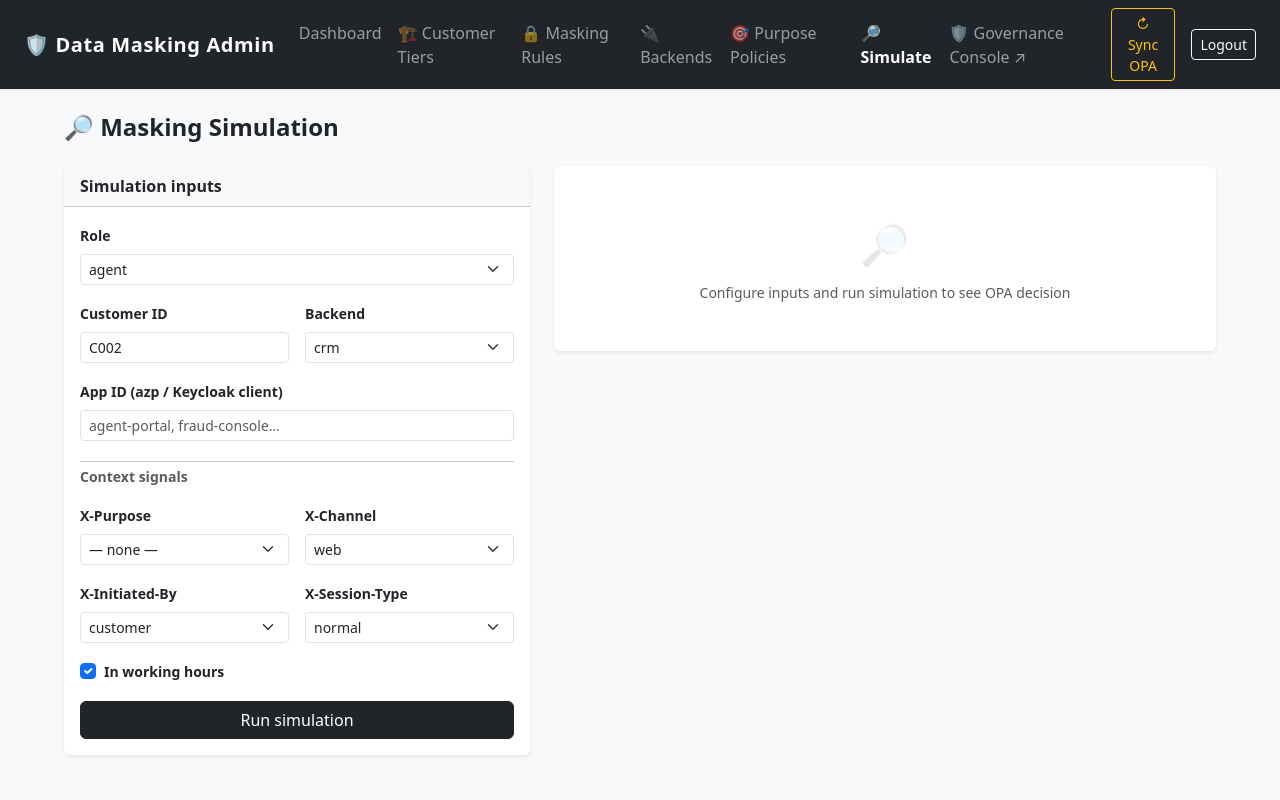
After one commit to sorhoho/Data-Masking, a Flask app: page /simulate in a window 1280 px wide. The commit adds this page. Run offline with Flask 3, Linux system fonts and the light colour scheme; the visitor is signed in with stand-in values (Sample User, id 1); some libraries are stand-ins or nearby versions.

Commit message:
Add purpose-driven masking (#3) and masking simulation (#4)
Purpose-driven masking (OPA + admin-service + UI):
- opa/policy.rego: purpose_overrides bundle var, _purpose context
  signal, _purpose_exempt rule, both _effective_masked rules now
  subtract purpose-exempt fields (not _purpose_exempt[f])
- admin-service: purpose_policies DB table with default seed data
  (care_l1+fraud_investigation→msisdn,email; care_l2→national_id;
  audit_viewer+compliance_audit→name,email; etc.)
- get_config() includes purpose_overrides in OPA bundle
- /purpose-policies CRUD routes + purpose_policies.html

Masking simulation:
- /simulate endpoint: POST to OPA /v1/data/data_masking/decision
  with configurable role, customer_id, backend, app_id, and all
  five context signals (purpose, channel, initiated_by,
  session_type, in_working_hours)
- simulate.html: field-by-field green/red visibility grid,
  raw OPA JSON response in collapsible details element

Both accessible from admin-service navbar.

https://claude.ai/code/session_015DJFy4qaRFyYCCGyfrUhc6

```diff
--- a/admin-service/app.py
+++ b/admin-service/app.py
@@ -54,6 +54,15 @@ ROLES = [
     "b2b_partner", "mvno_partner",
     # Administration
     "data_admin",
+]
+
+PURPOSES = [
+    "fraud_investigation",
+    "compliance_audit",
+    "billing_dispute",
+    "technical_escalation",
+    "regulator_request",
+    "legal_hold",
 ]
 
 _DEFAULT_MASKS = [
@@ -258,6 +267,14 @@ def init_db():
             role   TEXT NOT NULL,
             PRIMARY KEY (app_id, role)
         )""",
+        """CREATE TABLE IF NOT EXISTS purpose_policies (
+            id         SERIAL PRIMARY KEY,
+            role       TEXT NOT NULL,
+            purpose    TEXT NOT NULL,
+            field      TEXT NOT NULL,
+            created_at TEXT NOT NULL DEFAULT '',
+            UNIQUE(role, purpose, field)
+        )""",
     ]
     for stmt in stmts:
         execute(conn, stmt)
@@ -303,6 +320,31 @@ def init_db():
             "INSERT INTO app_roles (app_id, role) VALUES (%s, %s)",
             _DEFAULT_APP_ROLES,
         )
+    if not qone(conn, "SELECT 1 FROM purpose_policies LIMIT 1"):
+        _default_purpose_policies = [
+            # care_l1: fraud investigation unlocks msisdn + email
+            ("care_l1",    "fraud_investigation", "msisdn"),
+            ("care_l1",    "fraud_investigation", "email"),
+            # care_l2: fraud investigation unlocks national_id
+            ("care_l2",    "fraud_investigation", "national_id"),
+            ("care_l2",    "fraud_investigation", "address"),
+            # care_l1: compliance audit unlocks email + address
+            ("care_l1",    "compliance_audit",    "email"),
+            ("care_l1",    "compliance_audit",    "address"),
+            # billing_agent: billing dispute unlocks national_id
+            ("billing_agent", "billing_dispute",  "national_id"),
+            # audit_viewer: compliance audit unlocks name + email
+            ("audit_viewer",  "compliance_audit", "name"),
+            ("audit_viewer",  "compliance_audit", "email"),
+            # audit_viewer: regulator_request unlocks name + msisdn + email
+            ("audit_viewer",  "regulator_request", "name"),
+            ("audit_viewer",  "regulator_request", "msisdn"),
+            ("audit_viewer",  "regulator_request", "email"),
+        ]
+        executemany(conn,
+            "INSERT INTO purpose_policies (role, purpose, field, created_at) VALUES (%s, %s, %s, %s)",
+            [(r, p, f, now) for r, p, f in _default_purpose_policies],
+        )
     conn.commit()
     conn.close()
 
@@ -319,6 +361,9 @@ def get_config():
     )
     app_role_rows = qrows(conn,
         "SELECT app_id, role FROM app_roles ORDER BY app_id, role"
+    )
+    purpose_rows  = qrows(conn,
+        "SELECT role, purpose, field FROM purpose_policies ORDER BY role, purpose, field"
     )
     conn.close()
 
@@ -343,11 +388,16 @@ def get_config():
     for row in app_role_rows:
         app_roles.setdefault(row["app_id"], []).append(row["role"])
 
+    purpose_overrides = {}
+    for row in purpose_rows:
+        purpose_overrides.setdefault(row["role"], {}).setdefault(row["purpose"], []).append(row["field"])
+
     return {
         "customer_tiers":     customer_tiers,
         "role_masked_fields": role_masked_fields,
         "backends":           backends,
         "app_roles":          app_roles,
+        "purpose_overrides":  purpose_overrides,
     }
 
 
@@ -663,6 +713,114 @@ def field_mapping_delete(backend_id, field_id):
     return redirect(url_for("backends_list"))
 
 
+# ── Purpose-driven masking policies ──────────────────────────────────────────
+
+@app.get("/purpose-policies")
+@login_required
+def purpose_policies_list():
+    conn = get_db()
+    rows = qrows(conn, "SELECT * FROM purpose_policies ORDER BY role, purpose, field")
+    conn.close()
+    policy_map = {}
+    for row in rows:
+        policy_map.setdefault(row["role"], {}).setdefault(row["purpose"], []).append(row["field"])
+    return render_template("purpose_policies.html",
+                           policy_map=policy_map, roles=ROLES,
+                           purposes=PURPOSES, fields=[f for f, _ in FIELDS])
+
+
+@app.post("/purpose-policies/add")
+@login_required
+def purpose_policy_add():
+    role    = request.form.get("role", "").strip()
+    purpose = request.form.get("purpose", "").strip()
+    field   = request.form.get("field", "").strip()
+    if not role or not purpose or not field:
+        flash("Role, purpose, and field are all required", "danger")
+        return redirect(url_for("purpose_policies_list"))
+    conn = get_db()
+    try:
+        execute(conn,
+            "INSERT INTO purpose_policies (role, purpose, field, created_at) VALUES (%s,%s,%s,%s)",
+            (role, purpose, field, datetime.utcnow().isoformat()))
+        conn.commit()
+        flash(f"Purpose policy added: {role} + {purpose} → {field} unmasked", "success")
+    except Exception as e:
+        conn.rollback()
+        flash(f"Already exists or error: {e}", "warning")
+    finally:
+        conn.close()
+    return redirect(url_for("purpose_policies_list"))
+
+
+@app.post("/purpose-policies/delete")
+@login_required
+def purpose_policy_delete():
+    role    = request.form.get("role")
+    purpose = request.form.get("purpose")
+    field   = request.form.get("field")
+    conn = get_db()
+    execute(conn, "DELETE FROM purpose_policies WHERE role=%s AND purpose=%s AND field=%s",
+            (role, purpose, field))
+    conn.commit()
+    conn.close()
+    flash(f"Removed: {role} + {purpose} → {field}", "success")
+    return redirect(url_for("purpose_policies_list"))
+
+
+# ── Masking simulation ────────────────────────────────────────────────────────
+
+@app.route("/simulate", methods=["GET", "POST"])
+@login_required
+def simulate():
+    result = None
+    error  = None
+    form   = {}
+    if request.method == "POST":
+        form = request.form
+        role         = form.get("role", "agent")
+        customer_id  = form.get("customer_id", "C002")
+        purpose      = form.get("purpose", "")
+        channel      = form.get("channel", "web")
+        initiated_by = form.get("initiated_by", "customer")
+        session_type = form.get("session_type", "normal")
+        in_wh        = form.get("in_working_hours", "true") == "true"
+        backend      = form.get("backend", "crm")
+        app_id       = form.get("app_id", "")
+        opa_input = {
+            "input": {
+                "role":        role,
+                "username":    "simulate",
+                "path":        f"/api/customer/{customer_id}",
+                "method":      "GET",
+                "customer_id": customer_id,
+                "backend":     backend,
+                "app_id":      app_id,
+                "ctx": {
+                    "purpose":          purpose,
+                    "channel":          channel,
+                    "initiated_by":     initiated_by,
+                    "session_type":     session_type,
+                    "in_working_hours": in_wh,
+                },
+            }
+        }
+        try:
+            resp = requests.post(
+                f"{OPA_URL}/v1/data/data_masking/decision",
+                json=opa_input, timeout=5,
+            )
+            resp.raise_for_status()
+            result = resp.json().get("result", {})
+        except Exception as exc:
+            error = str(exc)
+    all_fields = [f for f, _ in FIELDS]
+    return render_template("simulate.html",
+                           roles=ROLES, purposes=PURPOSES,
+                           all_fields=all_fields, result=result,
+                           error=error, form=form)
+
+
 # ── Manual OPA sync ───────────────────────────────────────────────────────────
 
 @app.post("/sync")
--- a/admin-service/templates/base.html
+++ b/admin-service/templates/base.html
@@ -37,6 +37,12 @@
           <a class="nav-link {% if '/backends' in request.path %}active{% endif %}" href="/backends">&#128268; Backends</a>
         </li>
         <li class="nav-item">
+          <a class="nav-link {% if '/purpose-policies' in request.path %}active{% endif %}" href="/purpose-policies">&#127919; Purpose Policies</a>
+        </li>
+        <li class="nav-item">
+          <a class="nav-link {% if '/simulate' in request.path %}active{% endif %}" href="/simulate">&#128270; Simulate</a>
+        </li>
+        <li class="nav-item">
           <a class="nav-link" href="http://localhost:8889" target="_blank">&#128737; Governance Console &#8599;</a>
         </li>
       </ul>
--- /dev/null
+++ b/admin-service/templates/simulate.html
@@ -0,0 +1,153 @@
+{% extends "base.html" %}
+{% block title %}Masking Simulation – Data Masking Admin{% endblock %}
+{% block content %}
+<div class="d-flex justify-content-between align-items-center mb-4">
+  <h4 class="fw-bold mb-0">&#128270; Masking Simulation</h4>
+</div>
+
+<div class="row g-4">
+  <div class="col-lg-5">
+    <div class="card border-0 shadow-sm">
+      <div class="card-header fw-bold">Simulation inputs</div>
+      <div class="card-body">
+        <form method="post" action="/simulate">
+          <div class="row g-3">
+            <div class="col-12">
+              <label class="form-label fw-semibold small">Role</label>
+              <select class="form-select form-select-sm" name="role" required>
+                {% for r in roles %}
+                <option value="{{ r }}" {% if form.get('role') == r %}selected{% endif %}>{{ r }}</option>
+                {% endfor %}
+              </select>
+            </div>
+            <div class="col-6">
+              <label class="form-label fw-semibold small">Customer ID</label>
+              <input class="form-control form-control-sm" name="customer_id"
+                     value="{{ form.get('customer_id', 'C002') }}" placeholder="C001, C002…">
+            </div>
+            <div class="col-6">
+              <label class="form-label fw-semibold small">Backend</label>
+              <select class="form-select form-select-sm" name="backend">
+                <option value="crm" {% if form.get('backend','crm')=='crm' %}selected{% endif %}>crm</option>
+                <option value="billing" {% if form.get('backend')=='billing' %}selected{% endif %}>billing</option>
+              </select>
+            </div>
+            <div class="col-12">
+              <label class="form-label fw-semibold small">App ID (azp / Keycloak client)</label>
+              <input class="form-control form-control-sm" name="app_id"
+                     value="{{ form.get('app_id', '') }}" placeholder="agent-portal, fraud-console…">
+            </div>
+            <div class="col-12"><hr class="my-1"><div class="small fw-bold text-muted">Context signals</div></div>
+            <div class="col-6">
+              <label class="form-label fw-semibold small">X-Purpose</label>
+              <select class="form-select form-select-sm" name="purpose">
+                <option value="">— none —</option>
+                {% for p in purposes %}
+                <option value="{{ p }}" {% if form.get('purpose') == p %}selected{% endif %}>{{ p.replace('_',' ') }}</option>
+                {% endfor %}
+              </select>
+            </div>
+            <div class="col-6">
+              <label class="form-label fw-semibold small">X-Channel</label>
+              <select class="form-select form-select-sm" name="channel">
+                <option value="web" {% if form.get('channel','web')=='web' %}selected{% endif %}>web</option>
+                <option value="ivr" {% if form.get('channel')=='ivr' %}selected{% endif %}>ivr</option>
+                <option value="mobile" {% if form.get('channel')=='mobile' %}selected{% endif %}>mobile</option>
+              </select>
+            </div>
+            <div class="col-6">
+              <label class="form-label fw-semibold small">X-Initiated-By</label>
+              <select class="form-select form-select-sm" name="initiated_by">
+                <option value="customer" {% if form.get('initiated_by','customer')=='customer' %}selected{% endif %}>customer</option>
+                <option value="agent" {% if form.get('initiated_by')=='agent' %}selected{% endif %}>agent</option>
+              </select>
+            </div>
+            <div class="col-6">
+              <label class="form-label fw-semibold small">X-Session-Type</label>
+              <select class="form-select form-select-sm" name="session_type">
+                <option value="normal" {% if form.get('session_type','normal')=='normal' %}selected{% endif %}>normal</option>
+                <option value="readonly" {% if form.get('session_type')=='readonly' %}selected{% endif %}>readonly</option>
+              </select>
+            </div>
+            <div class="col-12">
+              <div class="form-check">
+                <input class="form-check-input" type="checkbox" name="in_working_hours"
+                       value="true" id="iwh"
+                       {% if form.get('in_working_hours', 'true') == 'true' %}checked{% endif %}>
+                <label class="form-check-label small fw-semibold" for="iwh">In working hours</label>
+              </div>
+            </div>
+            <div class="col-12">
+              <button class="btn btn-dark w-100" type="submit">Run simulation</button>
+            </div>
+          </div>
+        </form>
+      </div>
+    </div>
+  </div>
+
+  <div class="col-lg-7">
+    {% if error %}
+    <div class="alert alert-danger">OPA error: {{ error }}</div>
+    {% endif %}
+
+    {% if result is not none %}
+    <div class="card border-0 shadow-sm">
+      <div class="card-header fw-bold d-flex justify-content-between align-items-center">
+        <span>OPA Decision</span>
+        <span>
+          {% if result.allow %}
+            <span class="badge bg-success">ALLOW</span>
+          {% else %}
+            <span class="badge bg-danger">DENY</span>
+          {% endif %}
+          {% if result.is_vip %}<span class="badge bg-warning text-dark ms-1">VIP</span>{% endif %}
+          <span class="badge bg-secondary ms-1">{{ result.customer_tier or 'standard' }}</span>
+        </span>
+      </div>
+      <div class="card-body">
+        <div class="mb-3">
+          <div class="small fw-bold text-muted mb-2">FIELD VISIBILITY</div>
+          <div class="row g-1">
+            {% for f in all_fields %}
+            {% set masked = f in (result.masked_fields or []) %}
+            <div class="col-6">
+              <div class="d-flex align-items-center gap-2 py-1 px-2 rounded"
+                   style="background:{% if masked %}#fde7e9{% else %}#dff6dd{% endif %}">
+                <span style="font-size:.75rem">{% if masked %}🔴{% else %}🟢{% endif %}</span>
+                <code style="font-size:.78rem">{{ f }}</code>
+                <span class="ms-auto small" style="color:{% if masked %}#8b1a1a{% else %}#1a5e20{% endif %}">
+                  {% if masked %}masked{% else %}visible{% endif %}
+                </span>
+              </div>
+            </div>
+            {% endfor %}
+          </div>
+        </div>
+
+        {% if result.masked_fields %}
+        <div class="alert alert-secondary py-2 small mb-2">
+          <strong>{{ result.masked_fields | length }}</strong> field(s) masked:
+          {% for f in result.masked_fields %}<code>{{ f }}</code>{% if not loop.last %}, {% endif %}{% endfor %}
+        </div>
+        {% else %}
+        <div class="alert alert-success py-2 small mb-2">No fields masked — full data visible</div>
+        {% endif %}
+
+        <details class="small">
+          <summary class="text-muted" style="cursor:pointer">Raw OPA response</summary>
+          <pre class="mt-2 p-2 bg-light rounded" style="font-size:.72rem">{{ result | tojson(indent=2) }}</pre>
+        </details>
+      </div>
+    </div>
+    {% else %}
+    <div class="card border-0 shadow-sm">
+      <div class="card-body text-muted text-center py-5">
+        <div style="font-size:2.5rem;opacity:.2">&#128270;</div>
+        <div class="small mt-2">Configure inputs and run simulation to see OPA decision</div>
+      </div>
+    </div>
+    {% endif %}
+  </div>
+</div>
+{% endblock %}
```
Also changed, not shown: admin-service/templates/purpose_policies.html (added, +88 -0 lines), 1 other file.
